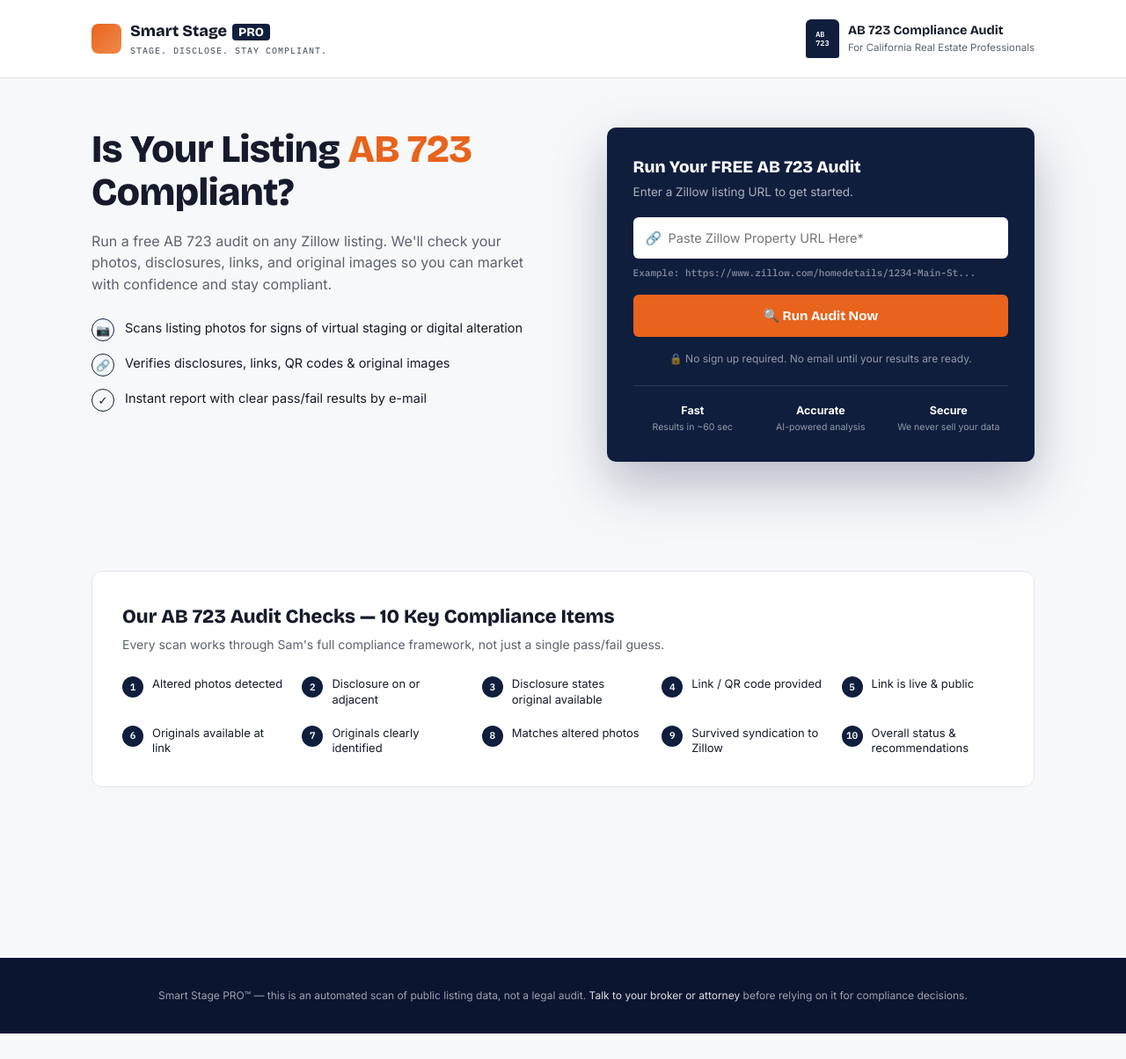
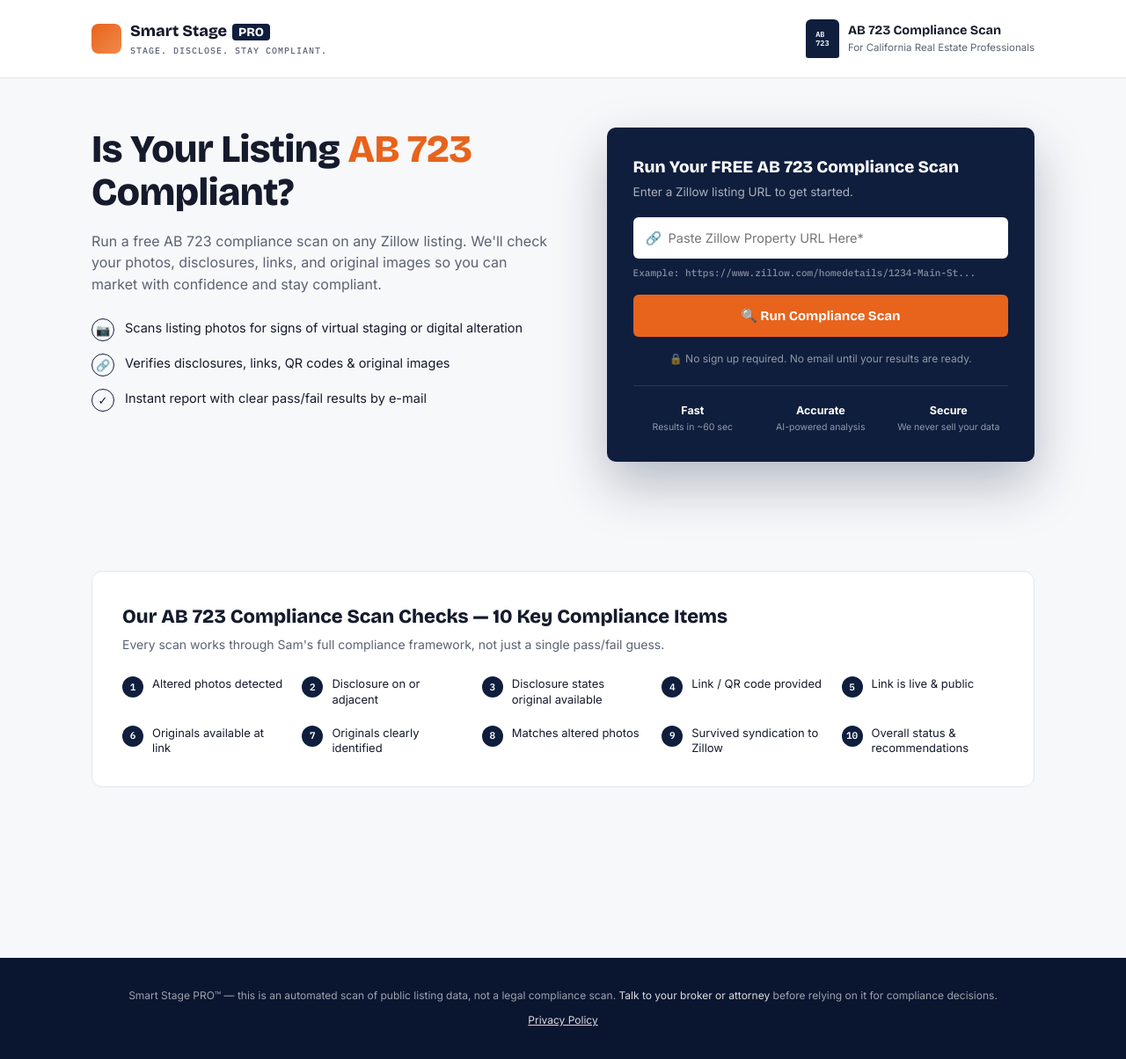
Before and after one commit to szieour-ctrl/smart-stage-pro, a website: page agent-compliance.html in a window 1280 px wide. Shown: the whole page at 88% size. Before the commit the page ends 1175 px from the top, so only its background shows below. Drawn offline with nearby package versions, Linux system fonts and the light colour scheme.

Commit message:
Update agent-compliance.html

```diff
--- a/agent-compliance.html
+++ b/agent-compliance.html
@@ -3,7 +3,7 @@
 <head>
 <meta charset="UTF-8">
 <meta name="viewport" content="width=device-width, initial-scale=1.0">
-<title>AB 723 Compliance Audit — Smart Stage PRO</title>
+<title>AB 723 Compliance Scan — Smart Stage PRO</title>
 <link rel="preconnect" href="https://fonts.googleapis.com">
 <link href="https://fonts.googleapis.com/css2?family=Bricolage+Grotesque:wght@500;600;700;800&family=Inter:wght@400;500;600;700&family=IBM+Plex+Mono:wght@500;600&display=swap" rel="stylesheet">
 <style>
@@ -201,7 +201,7 @@
       <div class="badge">
         <div class="badge-shield">AB<br>723</div>
         <div>
-          <div class="badge-text">AB 723 Compliance Audit</div>
+          <div class="badge-text">AB 723 Compliance Scan</div>
           <div class="badge-sub">For California Real Estate Professionals</div>
         </div>
       </div>
@@ -214,7 +214,7 @@
     <div class="hero-grid">
       <div>
         <h1>Is Your Listing <span class="accent">AB 723</span> Compliant?</h1>
-        <p class="hero-sub">Run a free AB 723 audit on any Zillow listing. We'll check your photos, disclosures, links, and original images so you can market with confidence and stay compliant.</p>
+        <p class="hero-sub">Run a free AB 723 compliance scan on any Zillow listing. We'll check your photos, disclosures, links, and original images so you can market with confidence and stay compliant.</p>
         <ul class="feature-list">
           <li><span class="ico">&#128247;</span>Scans listing photos for signs of virtual staging or digital alteration</li>
           <li><span class="ico">&#128279;</span>Verifies disclosures, links, QR codes &amp; original images</li>
@@ -223,14 +223,14 @@
       </div>
 
       <div class="intake-card">
-        <h3>Run Your FREE AB 723 Audit</h3>
+        <h3>Run Your FREE AB 723 Compliance Scan</h3>
         <div class="sub">Enter a Zillow listing URL to get started.</div>
         <div class="intake-row">
           <span class="link-ico">&#128279;</span>
           <input type="text" id="urlInput" placeholder="Paste Zillow Property URL Here*">
         </div>
         <div class="intake-example">Example: https://www.zillow.com/homedetails/1234-Main-St...</div>
-        <button class="btn btn-orange" id="scanBtn" onclick="startScan()">&#128269; Run Audit Now</button>
+        <button class="btn btn-orange" id="scanBtn" onclick="startScan()">&#128269; Run Compliance Scan</button>
         <div class="lock-note">&#128274; No sign up required. No email until your results are ready.</div>
         <div class="trust-row">
           <div class="trust-item"><div class="t-label">Fast</div><div class="t-desc">Results in ~60&nbsp;sec</div></div>
@@ -247,7 +247,7 @@
   <div class="wrap">
     <div class="checks-card">
       <div class="checks-head">
-        <h2>Our AB 723 Audit Checks — 10 Key Compliance Items</h2>
+        <h2>Our AB 723 Compliance Scan Checks — 10 Key Compliance Items</h2>
         <p>Every scan works through Sam's full compliance framework, not just a single pass/fail guess.</p>
       </div>
       <div class="checks-grid">
@@ -301,7 +301,7 @@
         </div>
         <div class="lead-card">
           <h3>Get Your Full Report</h3>
-          <p class="desc">Enter your email to unlock the complete 10-point audit. We'll also email you a PDF copy.</p>
+          <p class="desc">Enter your email to unlock the complete 10-point compliance scan. We'll also email you a PDF copy.</p>
           <div class="field">
             <label>Email address</label>
             <input type="text" id="leadEmail" placeholder="you@brokerage.com">
@@ -352,7 +352,8 @@
 
 <footer>
   <div class="wrap">
-    Smart Stage PRO&trade; — this is an automated scan of public listing data, not a legal audit. <span class="link">Talk to your broker or attorney</span> before relying on it for compliance decisions.
+    Smart Stage PRO&trade; — this is an automated scan of public listing data, not a legal compliance scan. <span class="link">Talk to your broker or attorney</span> before relying on it for compliance decisions.
+    <div style="margin-top:10px;"><a class="link" href="https://smartstagepro.com/privacy-policy" target="_blank" rel="noopener">Privacy Policy</a></div>
   </div>
 </footer>
 
@@ -429,7 +430,7 @@
   try {
     const res = await fetch(`${API_BASE}?action=trigger&url=${encodeURIComponent(url)}`);
     const data = await res.json();
-    if (!data.snapshotId) throw new Error(data.error || 'Could not start the audit — try again in a moment.');
+    if (!data.snapshotId) throw new Error(data.error || 'Could not start the compliance scan — try again in a moment.');
     currentSnapshotId = data.snapshotId;
     pollForCheckResult();
   } catch (err) {
@@ -474,7 +475,7 @@
     }
     if (attempts > 40) {
       clearInterval(pollTimer);
-      resetToIntakeWithError('This audit is taking longer than expected — please try again in a minute.');
+      resetToIntakeWithError('This compliance scan is taking longer than expected — please try again in a minute.');
     }
   }, 5000);
 }
@@ -714,7 +715,7 @@
     </div>
   `).join('');
 
-  document.getElementById('reportLimitation').textContent = r.limitation + ' This report documents observable AB 723 disclosure evidence only — it is a scan, not a legal audit or finding, and is not legal advice.';
+  document.getElementById('reportLimitation').textContent = r.limitation + ' This report documents observable AB 723 disclosure evidence only — it is a scan, not a legal audit, compliance certification, or finding, and is not legal advice.';
 }
 
 function downloadPdf() {
```
